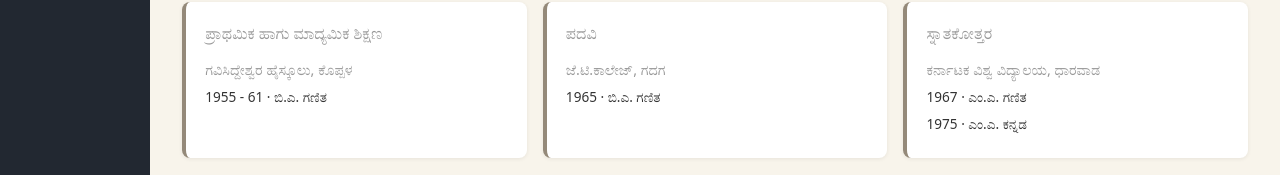
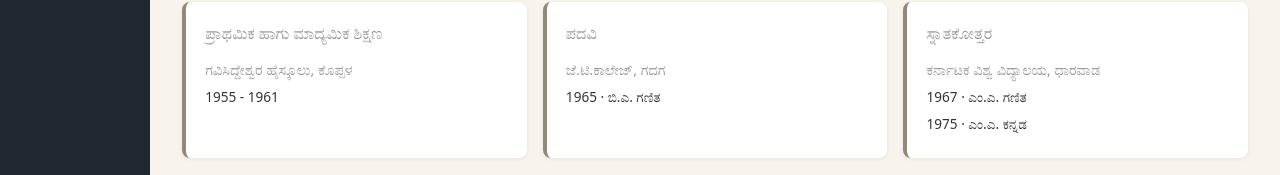
Before and after one commit to Khushi-MA/delete1, a React (Vite) app: page / in a window 1280 px wide. Shown: the part 473-648 px from the top of the page. Built offline with nearby package versions, Linux system fonts and the light colour scheme; a web font is replaced by a local one.

Commit message:
Update home.jsx

```diff
--- a/src/pages/home.jsx
+++ b/src/pages/home.jsx
@@ -44,7 +44,7 @@ export default function Home() {
             <div className={styles.card}>
               <h3>ಪ್ರಾಥಮಿಕ ಹಾಗು ಮಾದ್ಯಮಿಕ ಶಿಕ್ಷಣ </h3>
               <h4>ಗವಿಸಿದ್ದೇಶ್ವರ ಹೈಸ್ಕೂಲು, ಕೊಪ್ಪಳ</h4>
-              <p>1955 - 61 · ಬಿ.ಎ. ಗಣಿತ</p>
+              <p>1955 - 1961 </p>
             </div>
             <div className={styles.card}>
               <h3>ಪದವಿ</h3>
```
